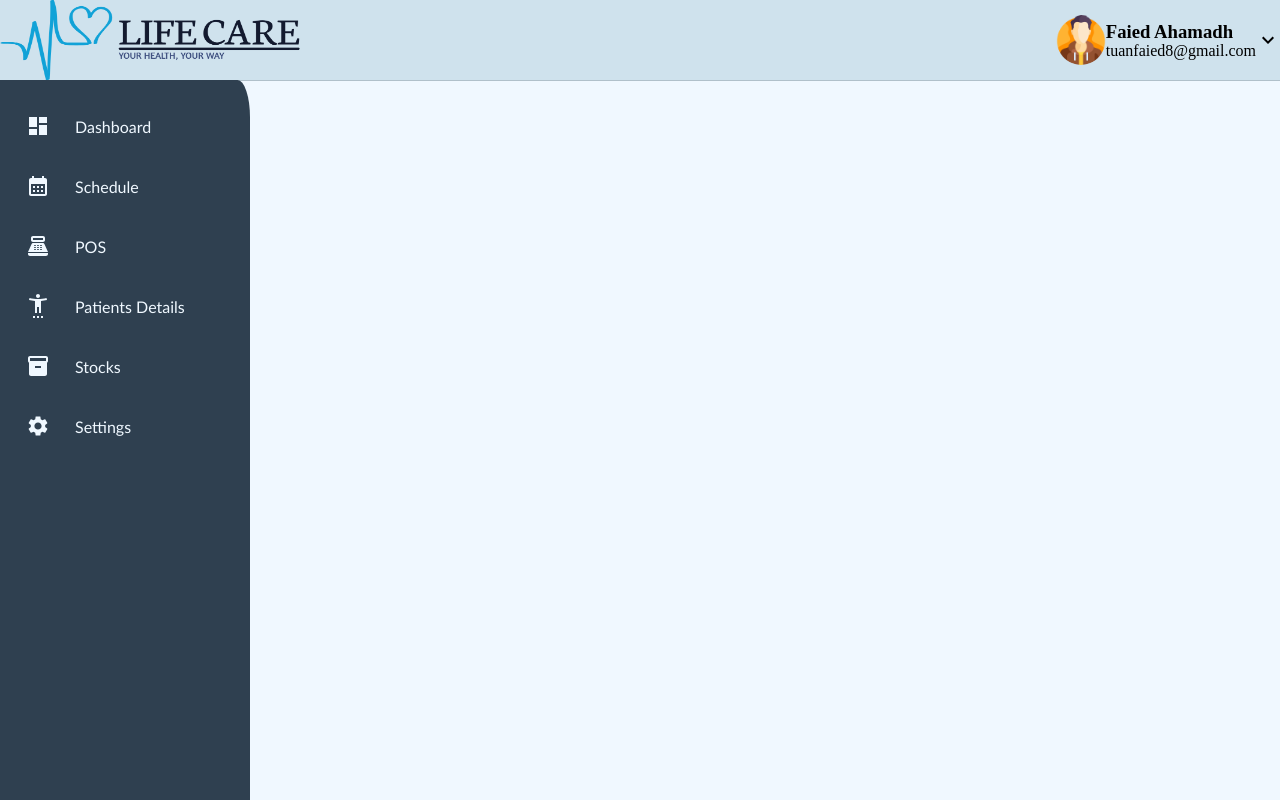
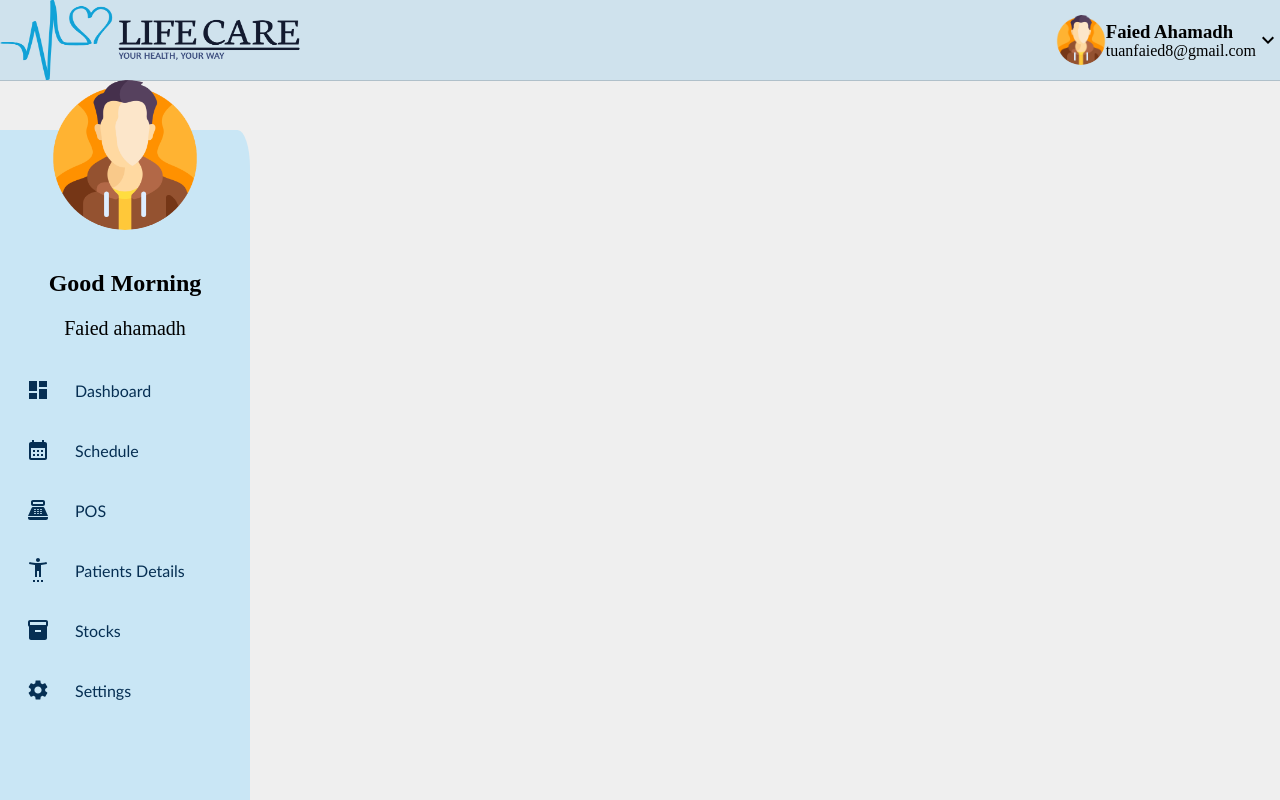
Before and after one commit to TuanFaied/dispensary-management-system, a React (Create React App) app: page / in a window 1280 px wide. Built offline with nearby package versions, Linux system fonts and the light colour scheme.

Commit message:
Header and side bar update

```diff
--- a/src/App.css
+++ b/src/App.css
@@ -1,7 +1,7 @@
 .App {
   width: 100vw;
   height: 100vh;
-  background-color: aliceblue;
+  background-color: #EFEFEF;
 }
 
 body{
@@ -12,10 +12,10 @@ body{
 .Sidebar{
   width: 250px;
   height: 93%;
-  margin-top: 80px;
+  margin-top: 130px;
   position: fixed;
   border-radius: 0% 5% 0% 0%;
-  background-color: #2f4050;
+  background-color: #C9E6F5;
 
 }
 
@@ -32,7 +32,7 @@ body{
   margin: 0%;
   display: flex;
   flex-direction: row;
-  color: aliceblue;
+  color: #062f53;
   justify-content: center;
   align-items: center;
   font-family: 'Trebuchet MS', 'Lucida Sans Unicode', 'Lucida Grande', 'Lucida Sans', Arial, sans-serif;
@@ -50,11 +50,12 @@ body{
 }
 .Sidebarlist .row:hover{
   cursor: pointer;
-  background-color: #293846;
+  background-color: #e5f3fa;
 }
 
 .Sidebarlist #active{
   background-color:#010203 ;
+  border-left: 2px solid #11a2d7;
 }
 
 .Header{
@@ -89,3 +90,10 @@ body{
 
   line-height: 1.2%;
 }
+.profile1{
+
+  margin-top: 80px;
+  align-items: center;
+  margin-left: 50px;
+  position: fixed;
+}
--- a/src/App.js
+++ b/src/App.js
@@ -1,14 +1,30 @@
+import { Margin } from '@mui/icons-material';
 import './App.css';
 import Header from './Components/Header';
 import Sidebar from "./Components/SideNavbar";
+import profile from './Images/1.png'
 
 
 function App() {
   return (
     <div className="App">
       <Header/>
+      <div>
       <Sidebar/>
+      <img style={{
 
+        width:"150px",
+        height:"150px",
+        borderRadius:"50%",
+        objectFit:"cover",
+
+
+        }
+        }
+        className='profile1'
+        src={profile} alt='' />
+
+      </div>
     </div>
   );
 }
--- a/src/Components/SideNavbar.js
+++ b/src/Components/SideNavbar.js
@@ -1,10 +1,17 @@
 import React from 'react'
 import '../App.css'
 import {SidebarData} from './SidebarData'
+import { Padding } from '@mui/icons-material';
+
 
 function SideNavbar() {
   return (
     <div className='Sidebar'>
+        <h2 style={ {
+            textAlign:'center',
+            marginTop:"140px"
+            } } >Good Morning</h2>
+        <p style={ {textAlign:'center', fontSize:"20px"} }>Faied ahamadh</p>
         <ul className='Sidebarlist'>
             {SidebarData.map((val, key) =>{
                 return (
```
